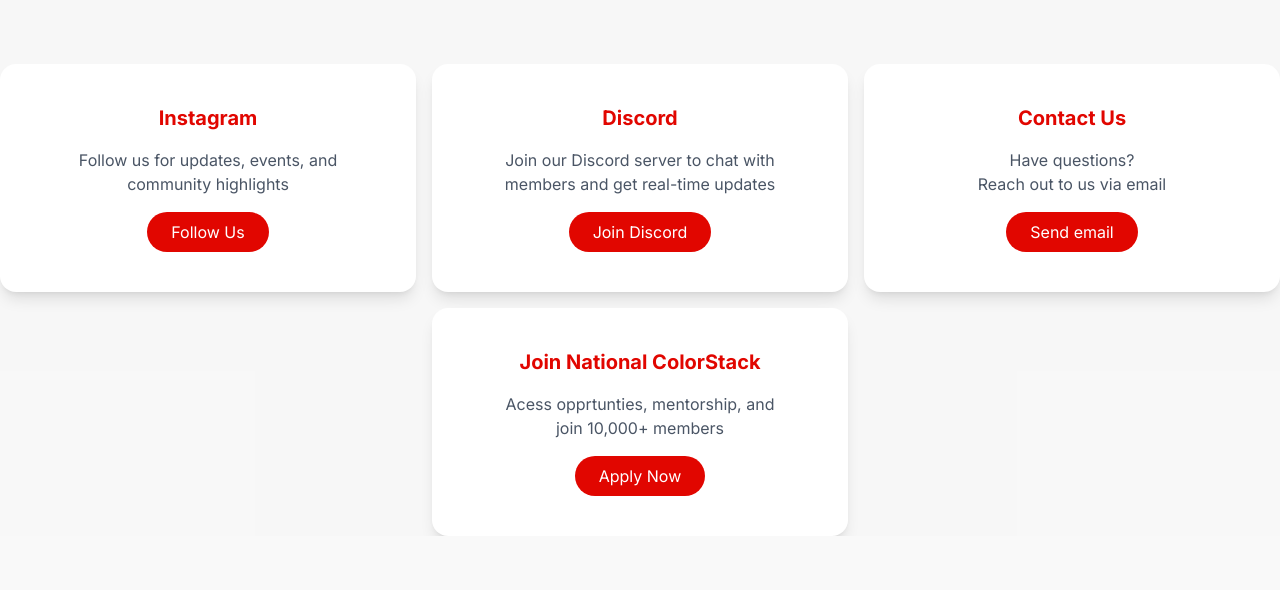
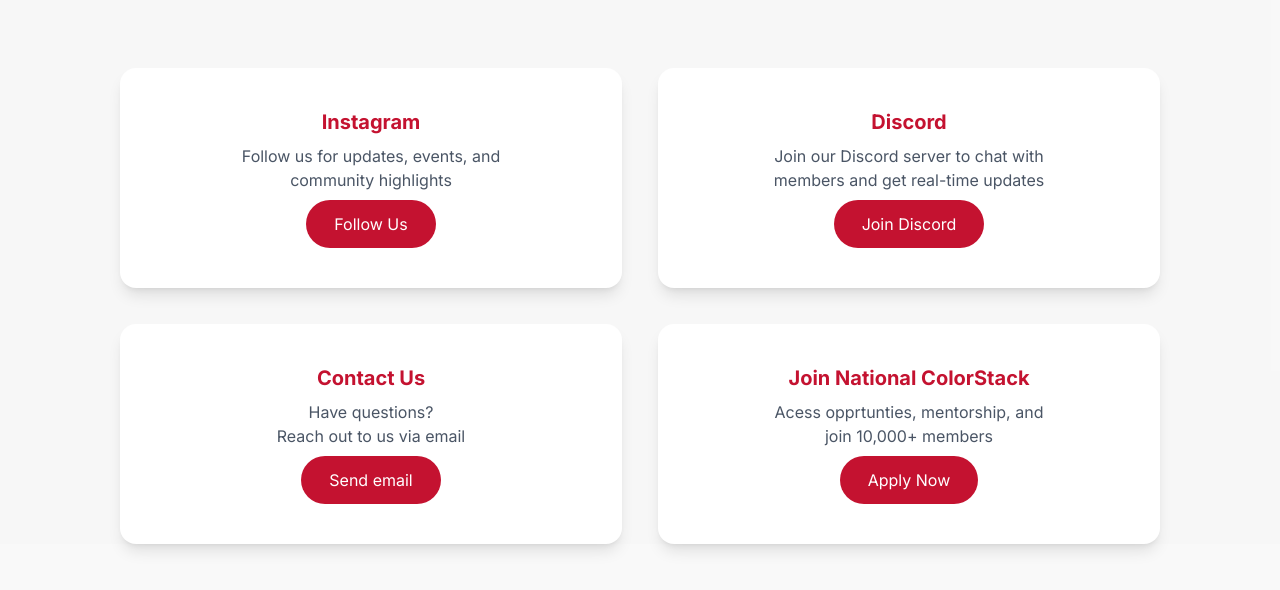
Before and after one commit to MatiasPF1/Colorstack-StevensChapter, a Next.js app: page / in a window 1280 px wide. Shown: the part 1408-1998 px from the top of the page. Before the commit the page ends 1944 px from the top, so only its background shows below. Built offline with nearby package versions, Linux system fonts and the light colour scheme.

Commit message:
re design of the contacpage

```diff
--- a/app/Home_Components/Contactpage.tsx
+++ b/app/Home_Components/Contactpage.tsx
@@ -19,34 +19,34 @@
 			</h1>
 
 			{/* Contact Options Grid and its options: */}
-			<div className ="grid grid-cols-3 auto-rows-fr gap-4 mt-15! ">
+			<div className ="grid grid-cols-2 auto-rows-fr gap-9 mt-16! mx-30! mb-20!">
 
                 {/* Instagram */}
-				<div className = "flex flex-col items-center justify-center gap-4 bg-white rounded-2xl shadow-lg ">
-					<h2 className = "flex text-[#E10600] items-center justify-center font-bold text-xl mt-10!">Instagram</h2>
-					<p className = "text-gray-600 text-center w-fit">Follow us for updates, events, and <br/> community highlights</p>
-					<button onClick= {()=>(window.open(socials["instagram" as Platform], "_blank"))} className = "bg-[#E10600] rounded-3xl text-white px-6! py-2! mb-10!">Follow Us</button>
+				<div className = "flex flex-col items-center justify-center gap-2 bg-white rounded-2xl shadow-lg ">
+					<h2 className = "flex text-[#c41230] items-center justify-center font-bold text-xl mt-10!">Instagram</h2>
+					<p className = "text-gray-600 text-center ">Follow us for updates, events, and <br/> community highlights</p>
+					<button onClick= {()=>(window.open(socials["instagram" as Platform], "_blank"))} className = "bg-[#c41230] rounded-3xl text-white px-7! py-3! mb-10! ">Follow Us</button>
 				</div>
 
  			   {/* Discord */}
-				<div className = "flex flex-col items-center justify-center gap-4 bg-white rounded-2xl shadow-lg ">
-					<h2 className = "flex text-[#E10600] items-center justify-center font-bold text-xl">Discord</h2>
+				<div className = "flex flex-col items-center justify-center gap-2 bg-white rounded-2xl shadow-lg ">
+					<h2 className = "flex text-[#c41230] items-center justify-center font-bold text-xl mt-10!">Discord</h2>
 					<p className = "text-gray-600 text-center">Join our Discord server to chat with<br/> members and get real-time updates</p>
-					<button onClick = {()=>(window.open(socials["discord" as Platform], "_blank"))} className = "bg-[#E10600] rounded-3xl text-white px-6! py-2! ">Join Discord</button>
+					<button onClick = {()=>(window.open(socials["discord" as Platform], "_blank"))} className = "bg-[#c41230] rounded-3xl text-white px-7! py-3! mb-10! ">Join Discord</button>
 				</div>
 
                 {/* Email */}
-				<div className = "flex flex-col items-center justify-center gap-4 bg-white rounded-2xl shadow-lg ">
-					<h2 className = "flex text-[#E10600] items-center justify-center font-bold text-xl">Contact Us</h2>
+				<div className = "flex flex-col items-center justify-center gap-2 bg-white rounded-2xl shadow-lg ">
+					<h2 className = "flex text-[#c41230] items-center justify-center font-bold text-xl mt-10!">Contact Us</h2>
 					<p className = "text-gray-600 text-center">Have questions? <br/>Reach out to us via email</p>
-					<button onClick = {()=>(window.open(socials["email" as Platform],"_blank"))} className = "bg-[#E10600] rounded-3xl text-white px-6! py-2! ">Send email</button>
+					<button onClick = {()=>(window.open(socials["email" as Platform],"_blank"))} className = "bg-[#c41230] rounded-3xl text-white px-7! py-3! mb-10! ">Send email</button>
 				</div>
 
 	      		{/* National ColorStack */}
-				<div className = " col-start-2 flex flex-col items-center justify-center gap-4 bg-white rounded-2xl shadow-lg ">
-					<h2 className = "flex text-[#E10600] items-center justify-center font-bold text-xl">Join National ColorStack</h2>
+				<div className = " flex flex-col items-center justify-center gap-2 bg-white rounded-2xl shadow-lg ">
+					<h2 className = "flex text-[#c41230] items-center justify-center font-bold text-xl mt-10!">Join National ColorStack</h2>
 					<p className = "text-gray-600 text-center">Acess opprtunties, mentorship, and <br/>join 10,000+ members</p>
-					<button onClick = {()=>(window.open(socials["website" as Platform],"_blank"))} className = "bg-[#E10600] rounded-3xl text-white px-6! py-2! ">Apply Now</button>
+					<button onClick = {()=>(window.open(socials["website" as Platform],"_blank"))} className = "bg-[#c41230] rounded-3xl text-white px-7! py-3! mb-10! ">Apply Now</button>
 				</div>
 
 			</div>
```
